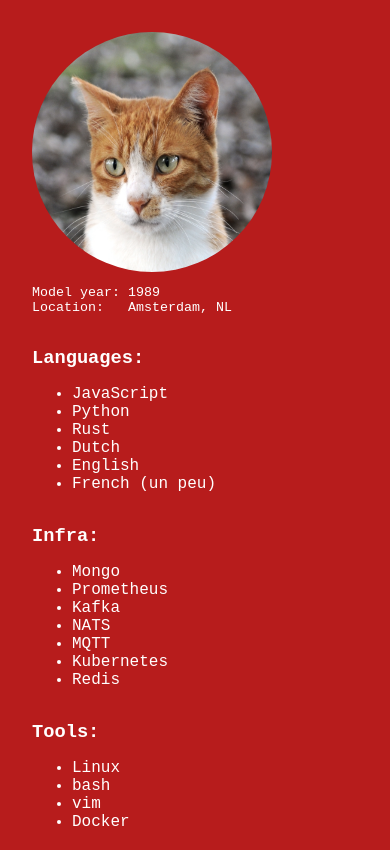
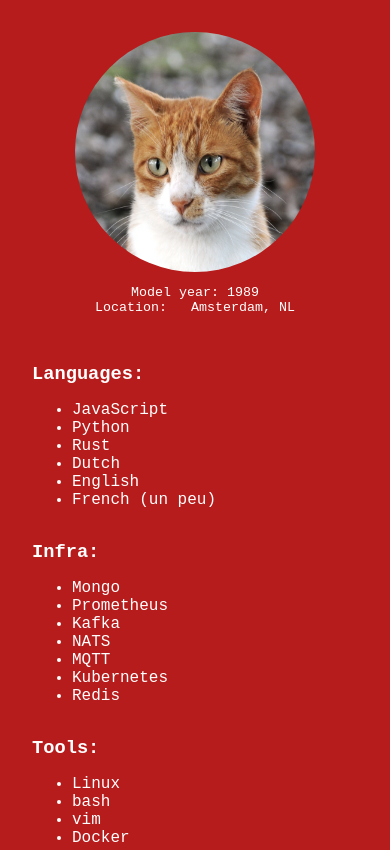
Before and after one commit to swapsCAPS/www, a plain HTML site: page src/cv.html in a window 390 px wide. Shown: the top 850 px of the page. Drawn offline with Linux system fonts and the light colour scheme.

Commit message:
tweaked responsiveness

```diff
--- a/src/stylesheets/cv.css
+++ b/src/stylesheets/cv.css
@@ -23,7 +23,7 @@ body {
   max-width: 69rem;
 }
 
-@media only screen and (max-width: 1080px) {
+@media only screen and (max-width: 768px) {
   .container {
     flex-direction: column;
   }
@@ -42,6 +42,13 @@ body {
 
 .profile-wrapper {
   margin-bottom: 2rem;
+}
+
+@media only screen and (max-width: 768px) {
+  .profile-wrapper {
+    text-align: center;
+    margin-bottom: 3rem;
+  }
 }
 
 .profile-pic {
```
